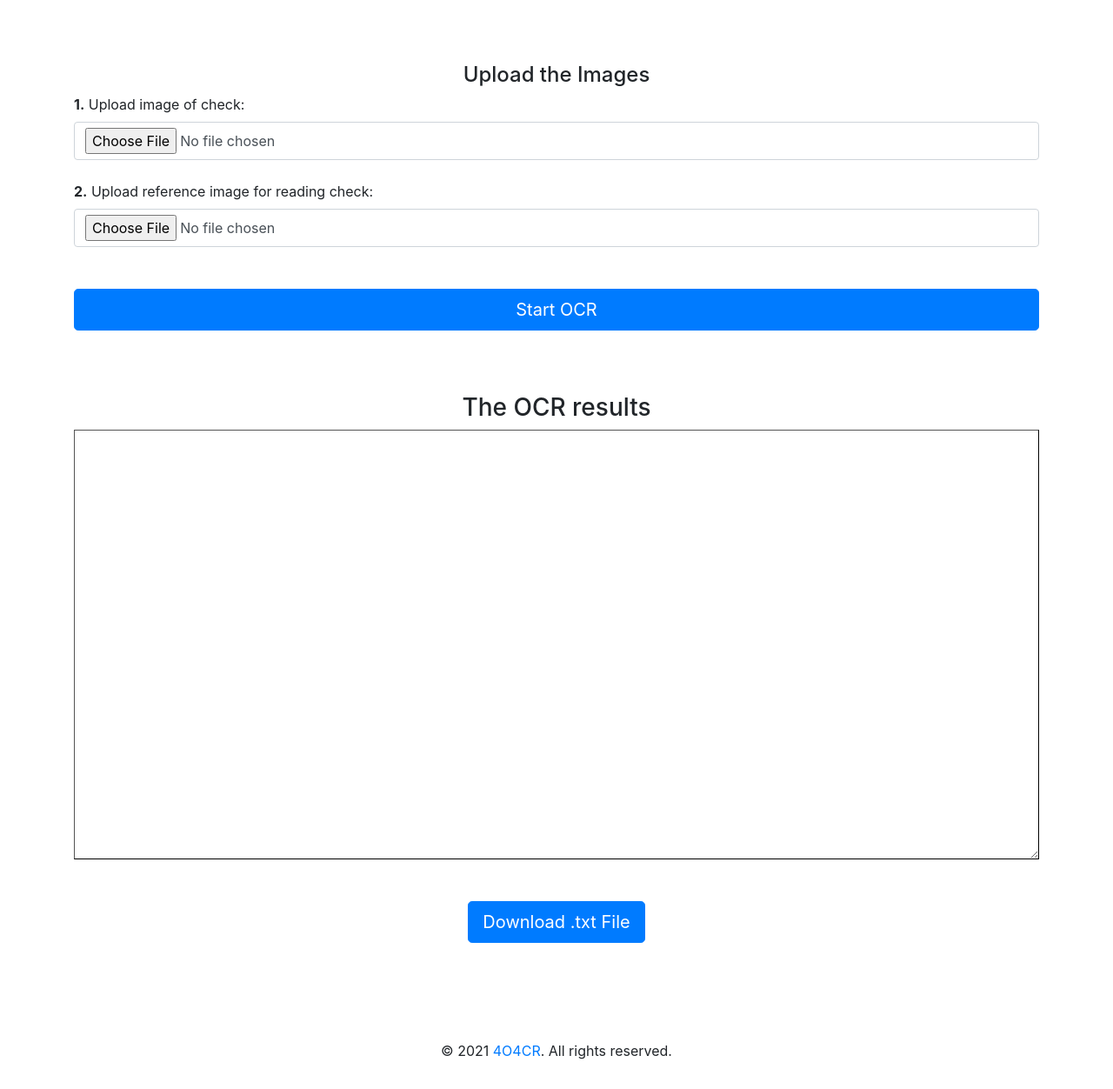
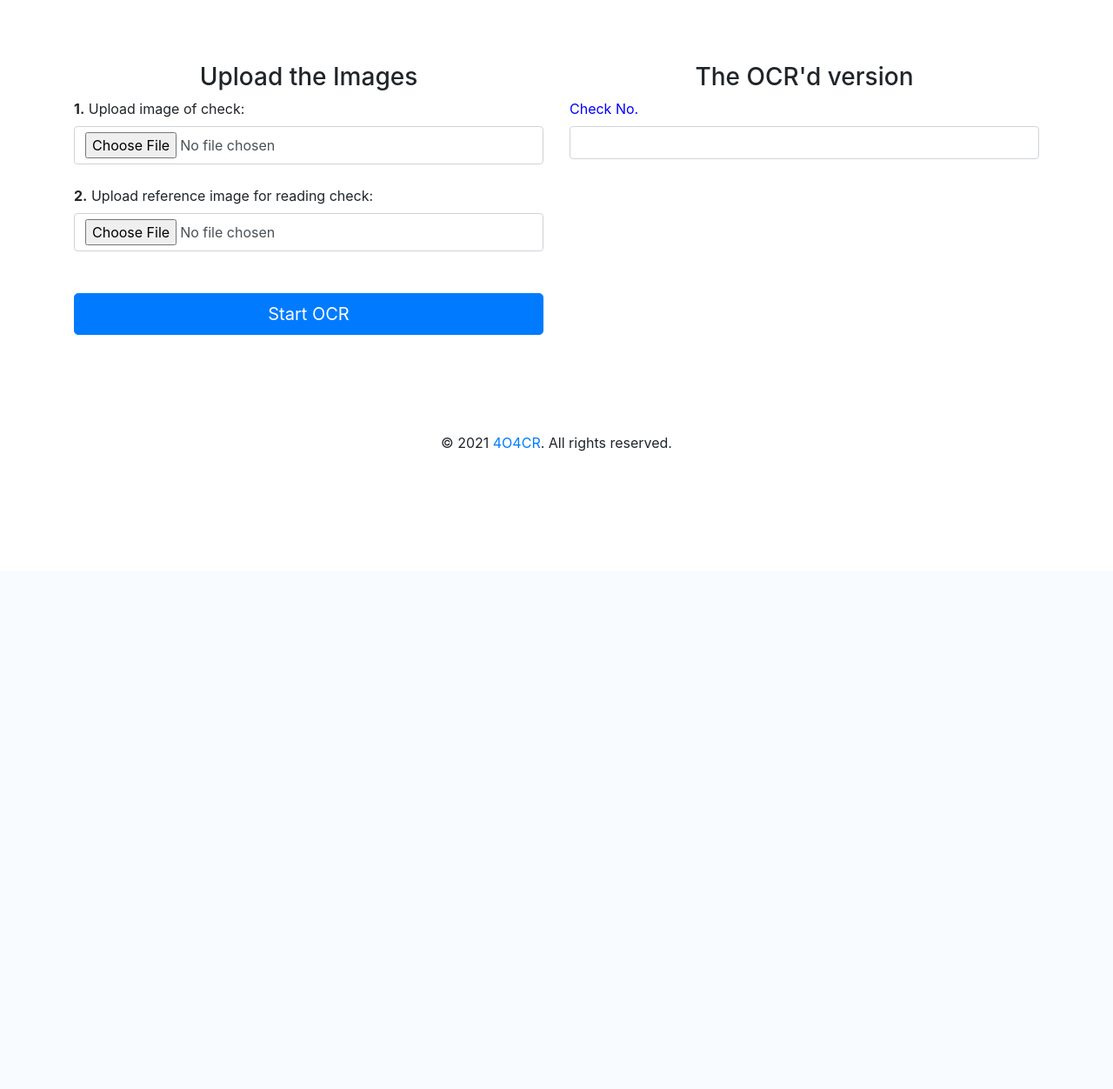
Before and after one commit to hopefetrow/ocr-app, a Django app: page /check/ in a window 1280 px wide. Shown: the part 144-1396 px from the top of the page at 87% size. After the commit the page ends 663 px from the top, so only its background shows below. Run offline with Django 3.2, Linux system fonts and the light colour scheme; some libraries are stand-ins or nearby versions.

Commit message:
check page

```diff
--- a/teamocr/appocr/templates/check.html
+++ b/teamocr/appocr/templates/check.html
@@ -7,14 +7,18 @@
 
 {% block content %}
 
+
+
+<div class="row">
+    <div class="col">
         <form method="post" enctype="multipart/form-data">
             {% comment %} For Security purpose. Please don't delete {% endcomment %}
             {% csrf_token %}
-
+            <div class="text-center">
                 {% comment %} For uploading portion {% endcomment %}
-        <h4 class="text-center">Upload the Images</h4>
+                <h3 class="text-center">Upload the Images</h3>
                 {% comment %} for the submit form {% endcomment %}
-
+            </div>
             <div class="image-upload-two">
                 <div class="center">
                     <div class="form-input">
@@ -24,70 +28,40 @@
                         <input type="file" class="form-control" id="image2" name="image2"/>
                     </div>
                 </div>
-    </form>
-    <br><br>
-    <button type="submit" class="btn btn-primary btn-lg btn-block" type="submit">Start OCR</button>
-    {% comment %} End of submit form {% endcomment %}
+            </div>
 
         <br><br>
 
+        <button type="submit" class="btn btn-primary btn-lg btn-block" type="submit">Start OCR</button>
+        {% comment %} End of submit form {% endcomment %}
+        <br><br>
+        </form>
+</div>
+
+
+    <div class="col">
+        <div class="text-center">
+            <h3 class="text-center">The OCR'd version</h3>
+        </div>
+        {% comment %} For output {% endcomment %}
+        <div class="form-group">
+            <label for="exampleInputPassword1" style="color:blue;">Check No.</label>
+            <input type="text" class="form-control" id="text-val" placeholder="Check number" value=" {{ checknumber }}">
+        </div>
+
         {% comment %} For previewing image {% endcomment %}
+        <div class="form-group">
             {% if img_obj %}
-            <h3 class="text-center">The image{{img_obj.title}}</h3>
-            <img src="{{ img_obj.image.url}}" alt="connect" style="max-height:500px">
+                <img src="{{ img_obj.image.url}}" alt="connect" style="max-width:450px">
             {% endif %}
         </div>
-    {% comment %} End of previewing {% endcomment %}
 
-    <br>
-
-    {% comment %} For output {% endcomment %}
-    <div class="text-center">
-        <h3 class="text-center">The OCR results</h3>
-        <textarea class="form-control rounded-0" id="text-val" rows="20" cols="10" style="border:1px outset #000000;">
-            {{ checknumber }}
-        </textarea>
     </div>
-    {% comment %} End of the output {% endcomment %}
-
-    {% comment %} Line Break before Download {% endcomment %}
-    <br>
-    <br>
-
-    <div class="text-center">
-        <button type="submit" class="btn btn-primary btn-lg" id="dwn-btn">Download .txt File</button>
 </div>
 
-    {% comment %} Line break at the end of the document {% endcomment %}
-    <br><br>
+{% comment %} End of the output {% endcomment %}
 
 {% comment %} End of the html file {% endcomment %}
 </html>
-{% comment %} Javascript for document saver {% endcomment %}
-{% comment %} Please do not change unless you find better solution {% endcomment %}
-{% comment %} Make sure to move the following portion to static/js/main.js file {% endcomment %}
-<script>
-    function download(filename, text) {
-        var element = document.createElement('a');
-        element.setAttribute('href', 'data:text/plain;charset=utf-8,' + encodeURIComponent(text));
-        element.setAttribute('download', filename);
-        element.style.display = 'none';
-        document.body.appendChild(element);
-        element.click();
-        document.body.removeChild(element);
-    }
 
-    // Start file download.
-    document.getElementById("dwn-btn").addEventListener("click", function() {
-    // Generate download of hello.txt file with some content
-    var text = document.getElementById("text-val").value;
-    // The name of the file. Can be modified by admins
-    var filename = "4O4CR.txt";
-
-    download(filename, text);
-    }, false);
-
-</script>
-{% comment %} End of JavaScript {% endcomment %}
 {% endblock %}
-</html>
```
Lines whose indentation alone changed are shown as unchanged.
